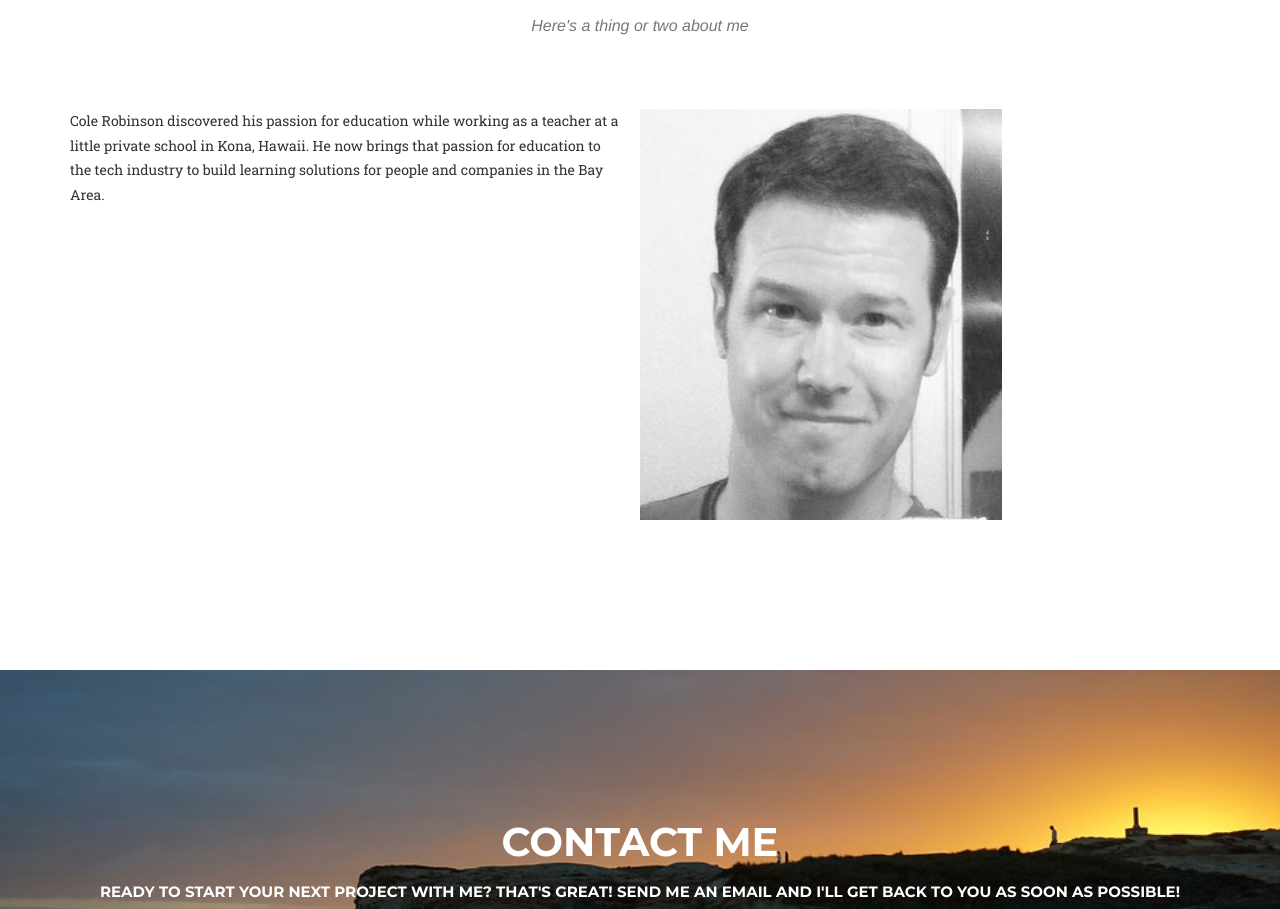
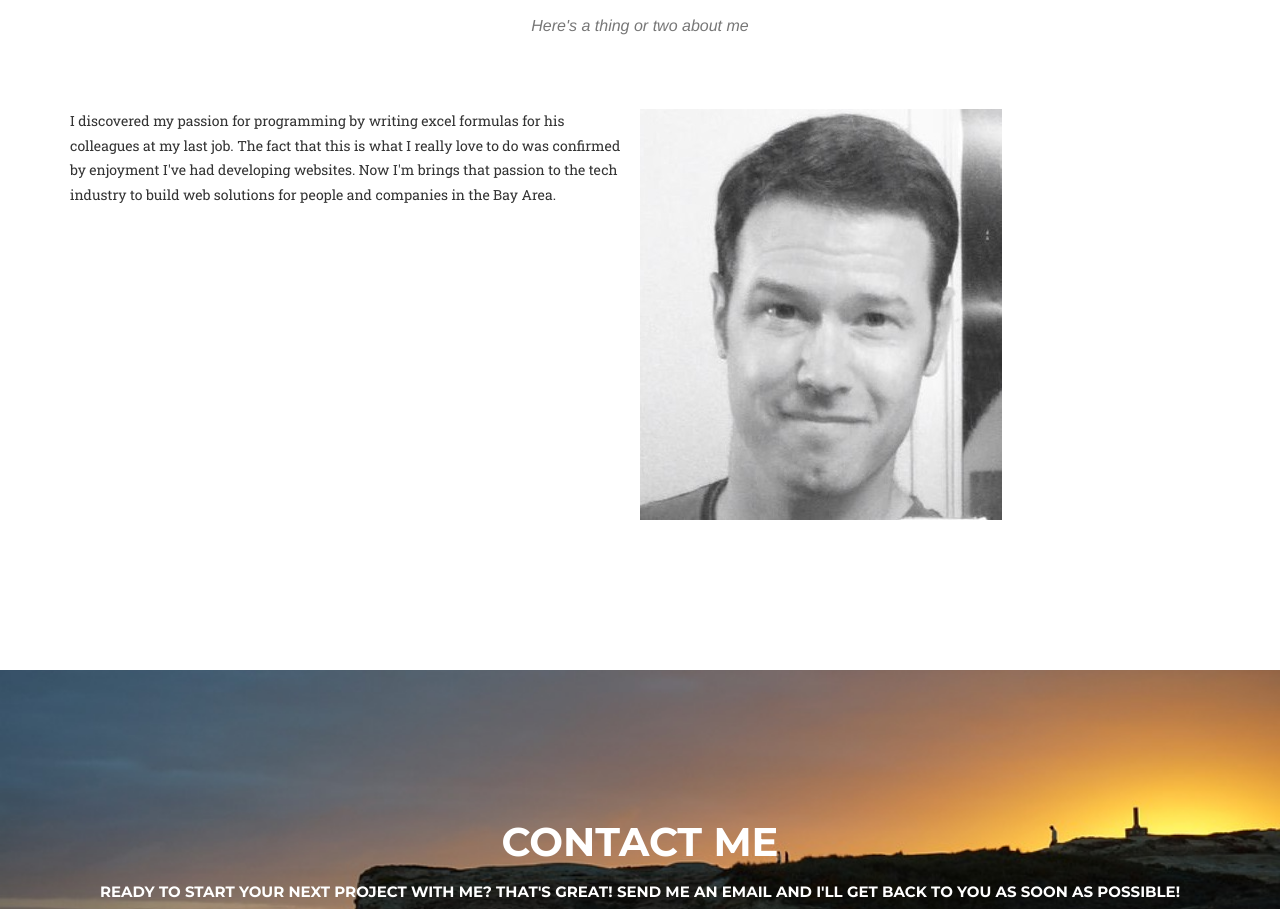
Before and after one commit to elocnosnibor1984/elocnosnibor1984.github.io, a website: page index.html in a window 1280 px wide. Shown: the part 4275-5184 px from the top of the page. Drawn offline with nearby package versions, Linux system fonts and the light colour scheme; a web font is replaced by a local one.

Commit message:
updated about me

```diff
--- a/index.html
+++ b/index.html
@@ -191,9 +191,8 @@
             <div class="container">
             <div class="row">
             <div class="col-lg-6" style="vertical-align: middle; display: inline-block; height: 400px;">
-                <p>Cole Robinson discovered his passion for education while working as a teacher at
-                a little private school in Kona, Hawaii. He now brings that passion for education
-                to the tech industry to build learning solutions for people and companies in the Bay Area.</p>
+                <p>I discovered my passion for programming by writing excel formulas for his colleagues at my last job. The fact that this is what I really love to do was confirmed by enjoyment I've had developing websites. Now I'm brings that passion
+                to the tech industry to build web solutions for people and companies in the Bay Area.</p>
 
                 <!-- <p>Education</p>
                 <p>Coding Dojo</p>
```
